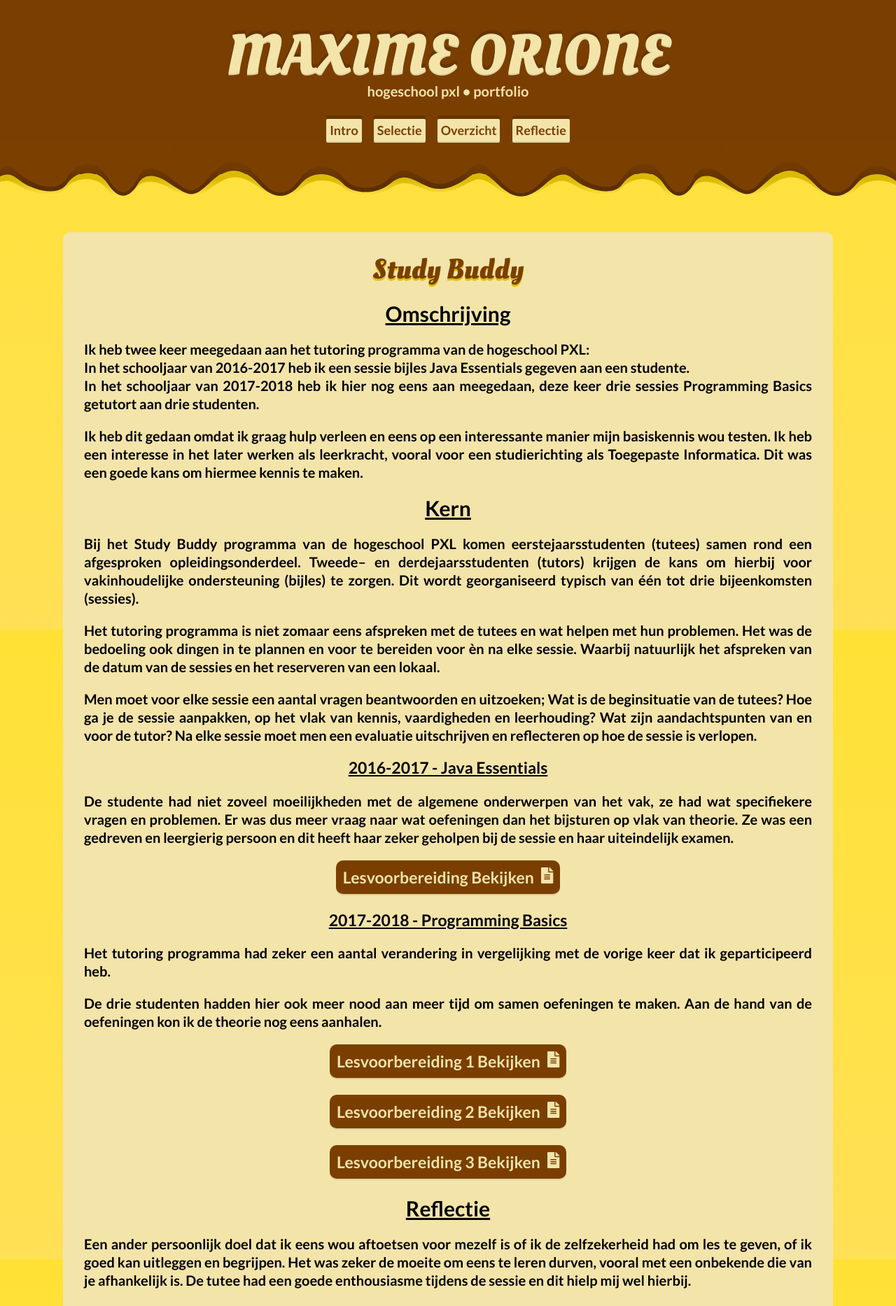
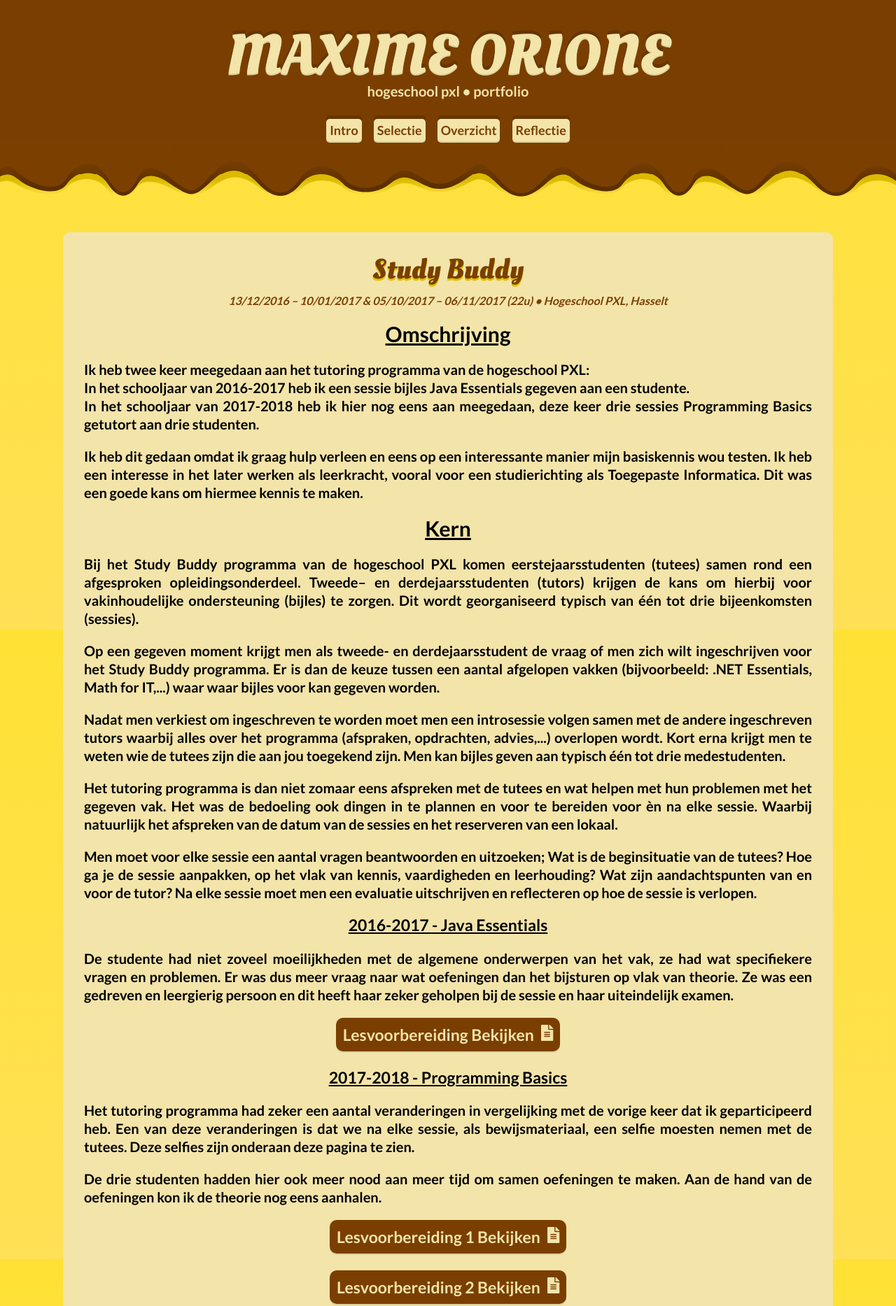
Before and after one commit to Maxzilla60/maxzilla60.github.io, a Jekyll site: the page built from _activities/studybuddy.html, in a window 1280 px wide. Shown: the top 1867 px of the page at 70% size. Built offline with Jekyll 4.4.1, drawn with Linux system fonts in a browser that asks for light colours; nearby versions of some CDN libraries.

Commit message:
More work on Study Buddy

```diff
--- a/_activities/coderdojo.html
+++ b/_activities/coderdojo.html
@@ -11,6 +11,9 @@ icon: "logos_aclister.svg"
 selection: true
 ---
 <article>
+	<h1>{{ page.title }}</h1>
+	<div class="details">{{ page.period }} • {{ page.location }}</div>
+
 	<h2>Omschrijving</h2>
 	<p>{{ page.short }}</p>
 
--- a/_activities/openbedrijvendag.html
+++ b/_activities/openbedrijvendag.html
@@ -11,6 +11,9 @@ icon: "logos_aclister.svg"
 selection: true
 ---
 <article>
+	<h1>{{ page.title }}</h1>
+	<div class="details">{{ page.period }} • {{ page.location }}</div>
+
 	<h2>Omschrijving</h2>
 	<p>{{ page.short }}</p>
 
--- a/_activities/studybuddy.html
+++ b/_activities/studybuddy.html
@@ -13,6 +13,8 @@ permalink: /selectie/studybuddy/
 ---
 <article>
 	<h1>{{ page.title }}</h1>
+	<div class="details">{{ page.period }} • {{ page.location }}</div>
+
 	<h2>Omschrijving</h2>
 	<p>Ik heb twee keer meegedaan aan het tutoring programma van de hogeschool PXL:</br>
 	In het schooljaar van 2016-2017 heb ik een sessie bijles Java Essentials gegeven aan een studente.</br>
@@ -21,7 +23,9 @@ permalink: /selectie/studybuddy/
 
 	<h2>Kern</h2>
 	<p>Bij het Study Buddy programma van de hogeschool PXL komen eerstejaarsstudenten (tutees) samen rond een afgesproken opleidingsonderdeel. Tweede– en derdejaarsstudenten (tutors) krijgen de kans om hierbij voor vakinhoudelijke ondersteuning (bijles) te zorgen. Dit wordt georganiseerd typisch van één tot drie bijeenkomsten (sessies).</p>
-	<p>Het tutoring programma is niet zomaar eens afspreken met de tutees en wat helpen met hun problemen. Het was de bedoeling ook dingen in te plannen en voor te bereiden voor èn na elke sessie. Waarbij natuurlijk het afspreken van de datum van de sessies en het reserveren van een lokaal.</p>
+	<p>Op een gegeven moment krijgt men als tweede- en derdejaarsstudent de vraag of men zich wilt ingeschrijven voor het Study Buddy programma. Er is dan de keuze tussen een aantal afgelopen vakken (bijvoorbeeld: .NET Essentials, Math for IT,...) waar waar bijles voor kan gegeven worden.</p>
+	<p>Nadat men verkiest om ingeschreven te worden moet men een introsessie volgen samen met de andere ingeschreven tutors waarbij alles over het programma (afspraken, opdrachten, advies,...) overlopen wordt. Kort erna krijgt men te weten wie de tutees zijn die aan jou toegekend zijn. Men kan bijles geven aan typisch één tot drie medestudenten.</p>
+	<p>Het tutoring programma is dan niet zomaar eens afspreken met de tutees en wat helpen met hun problemen met het gegeven vak. Het was de bedoeling ook dingen in te plannen en voor te bereiden voor èn na elke sessie. Waarbij natuurlijk het afspreken van de datum van de sessies en het reserveren van een lokaal.</p>
 	<p>Men moet voor elke sessie een aantal vragen beantwoorden en uitzoeken; Wat is de beginsituatie van de tutees? Hoe ga je de sessie aanpakken, op het vlak van kennis, vaardigheden en leerhouding? Wat zijn aandachtspunten van en voor de tutor? Na elke sessie moet men een evaluatie uitschrijven en reflecteren op hoe de sessie is verlopen.</p>
 
 	<h3>2016-2017 - Java Essentials</h3>
@@ -29,7 +33,7 @@ permalink: /selectie/studybuddy/
 	<a href="/files/Lesvoorbereiding_1_JavaEssentials_MaximeOrione.pdf" target="_blank"><button class="small_button">Lesvoorbereiding Bekijken <i class="fas fa-file-alt"></i></button></a></br>
 
 	<h3>2017-2018 - Programming Basics</h3>
-	<p>Het tutoring programma had zeker een aantal verandering in vergelijking met de vorige keer dat ik geparticipeerd heb. </p>
+	<p>Het tutoring programma had zeker een aantal veranderingen in vergelijking met de vorige keer dat ik geparticipeerd heb. Een van deze veranderingen is dat we na elke sessie, als bewijsmateriaal, een selfie moesten nemen met de tutees. Deze selfies zijn onderaan deze pagina te zien.</p>
 	<p>De drie studenten hadden hier ook meer nood aan meer tijd om samen oefeningen te maken. Aan de hand van de oefeningen kon ik de theorie nog eens aanhalen.</p>
 	<a href="/files/voorbereidingsfiche1_OrioneMaxime_ProgrammingBasics.pdf" target="_blank"><button class="small_button">Lesvoorbereiding 1 Bekijken <i class="fas fa-file-alt"></i></button></a></br>
 	<a href="/files/voorbereidingsfiche2_OrioneMaxime_ProgrammingBasics.pdf" target="_blank"><button class="small_button">Lesvoorbereiding 2 Bekijken <i class="fas fa-file-alt"></i></button></a></br>
--- a/css/styles.scss
+++ b/css/styles.scss
@@ -47,7 +47,7 @@ nav {
 }
 button {
 	background-color: $milk;
-	border-radius: 2px;
+	border-radius: 5px;
 	border: none;
 	box-shadow: 0px 2px 0px $milk_light, 0px -5px 0px $chocolate_shadow;
 	color: $chocolate;
@@ -207,6 +207,7 @@ article h1 {
 	font-size: 40px;
 	text-align: center;
 	text-shadow: 0px 3px 0px $banana_shadow;
+	margin-bottom: 0;
 }
 article h2 {
 	font-size: 30px;
@@ -252,8 +253,22 @@ article button .fa-file-alt {
 article button.small_button .fa-file-alt {
 	font-size: 23px;
 }
+.details {
+	color: $chocolate;
+	font-size: 16px;
+	font-style: italic;
+	margin-top: 10px;
+	text-align: center;
+	width: 100%;
+}
 
+.selfies {
+	margin: auto;
+}
 .selfies img {
+	border-radius: 10px;
+	box-shadow: 0px 3px 0px $banana_shadow;
+	margin: 0;
 	width: 33%;
 }
 
--- a/index.html
+++ b/index.html
@@ -7,6 +7,6 @@ permalink: /
 		SITE IS UNDER CONSTRUCTION
 	</div></br>
 	<p>{{ site.description }}</p></br>
-	<p>Deze site is "from scratch" gemaakt met HTML en SASS, maar vooral met <a href="https://jekyllrb.com/" target="_blank">Jekyll</a>! Het design is ook compleet zelfgemaakt.</p></br>
+	<p>Deze site is "from scratch" gemaakt met HTML en SASS, maar vooral met <a href="https://jekyllrb.com/" target="_blank">Jekyll</a>! Het design is ook compleet zelfgemaakt. Deze site is gehost via GitHub, de repository van deze website kan je <a href="https://github.com/Maxzilla60/maxzilla60.github.io">hier</a> terug vinden.</p></br>
 	<img src="https://cdn.worldvectorlogo.com/logos/jekyll.svg" style="height: 100px" alt="Jekyll Logo"/>
 </div>
```
Also changed, not shown: _activities/aclister.html (+2 -0 lines).
